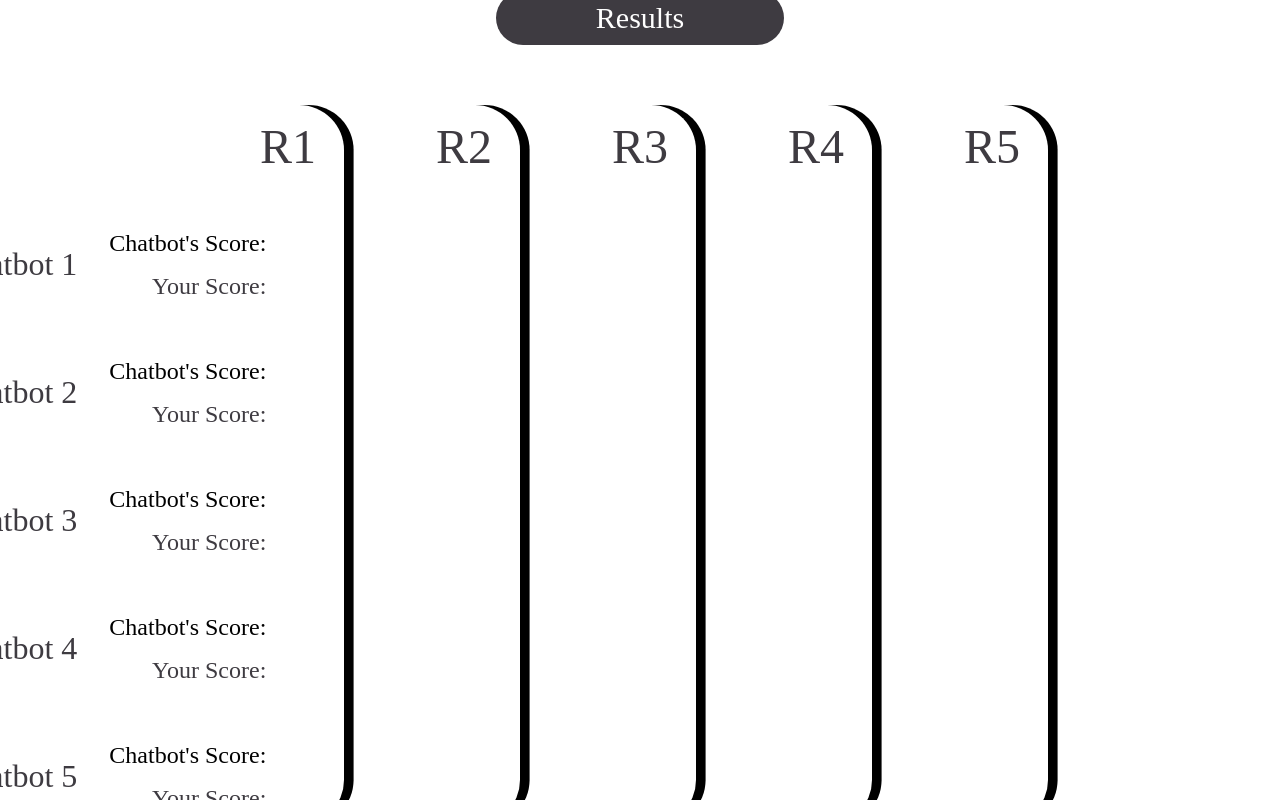
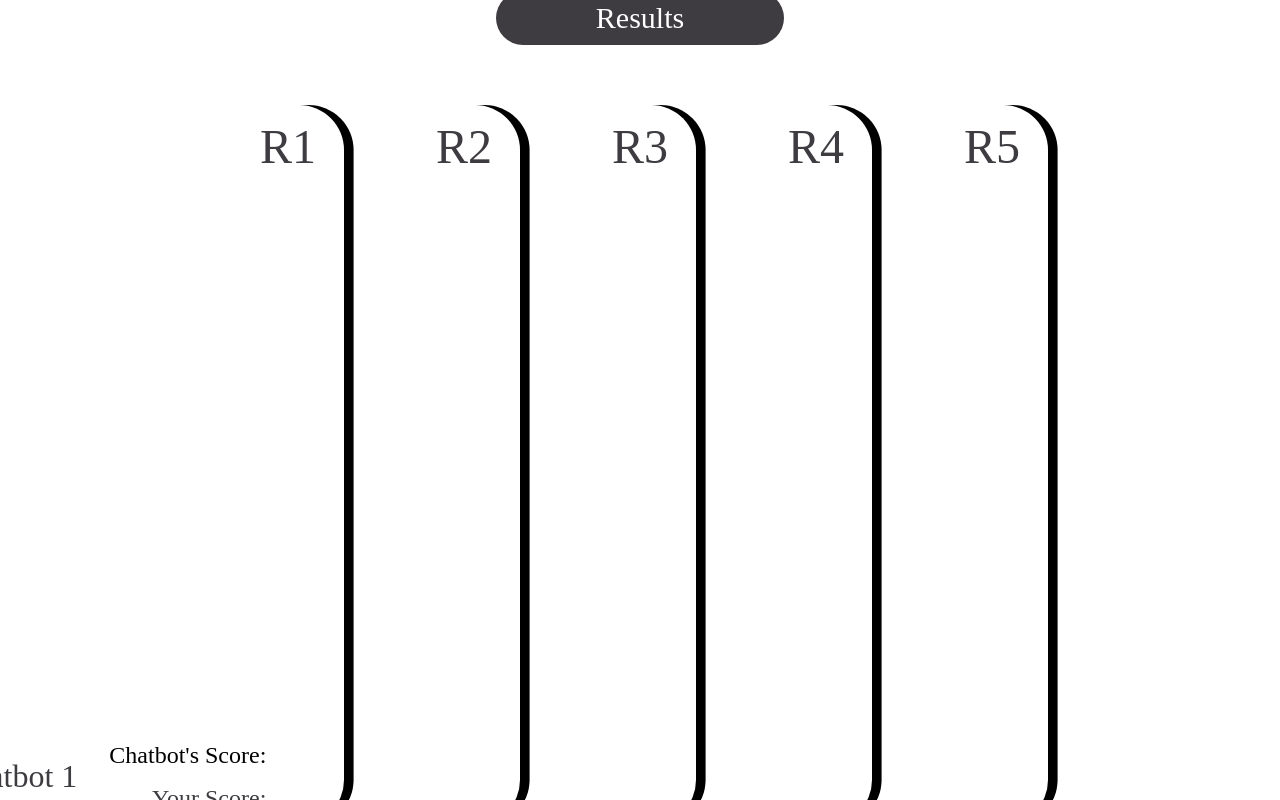
Before and after one commit to Santa-Clara-Imaginarium-Lab/human-ai, a React (Vite) app in the folder client/: page /end-screen in a window 1280 px wide. Built offline with nearby package versions, Linux system fonts and the light colour scheme; a web font is replaced by a local one.

Commit message:
Remove code for chatbots 2-4

```diff
--- a/client/src/routes/endScreen/EndScreen.jsx
+++ b/client/src/routes/endScreen/EndScreen.jsx
@@ -2,16 +2,16 @@ import { useEffect, useState } from 'react';
 import './endScreen.css';
 
 const EndScreen = () => {
-    const [gameLogs, setGameLogs] = useState([]);
+    const [gameLog, setGameLog] = useState(null);
+    let totalChatbotScore = 0;
+    let totalUserScore = 0;
 
     useEffect(() => {
-        const gameLog1Info = JSON.parse(sessionStorage.getItem('gameLog1'));
-        const gameLog2Info = JSON.parse(sessionStorage.getItem('gameLog2'));
-        const gameLog3Info = JSON.parse(sessionStorage.getItem('gameLog3'));
-        const gameLog4Info = JSON.parse(sessionStorage.getItem('gameLog4'));
-        const gameLog5Info = JSON.parse(sessionStorage.getItem('gameLog5'));
+        const gameLogInfo = JSON.parse(sessionStorage.getItem('gameLog1'));
 
-        setGameLogs([gameLog1Info, gameLog2Info, gameLog3Info, gameLog4Info, gameLog5Info]);
+        setGameLog(gameLogInfo);
+
+        console.log(gameLogInfo);
     }, []);
 
     return (
@@ -36,12 +36,8 @@ const EndScreen = () => {
                     <p className="round-results-text">R5</p>
                 </div>
                 <div className="chatbot-results-wrapper">
-                    {gameLogs.map((gameLog, index) => {
-                        let totalChatbotScore = 0;
-                        let totalUserScore = 0;
-                        return (
-                            <div className="chatbot-results-rectangle" key={index}>
-                                <p className="chatbot-results-text">Chatbot {index + 1}</p>
+                    <div className="chatbot-results-rectangle">
+                        <p className="chatbot-results-text">Chatbot 1</p>
                         <div className="scores-labels-container">
                             <p className="chatbot-score-label">Chatbot's Score:</p>
                             <p className="player-score-label">Your Score:</p>
@@ -62,8 +58,6 @@ const EndScreen = () => {
                             <p className="chatbot-victory-text">VICTORY !!</p>
                         }
                     </div>
-                        );
-                    })}
                 </div>
             </div>
         </div>
```
Lines whose indentation alone changed are shown as unchanged.
